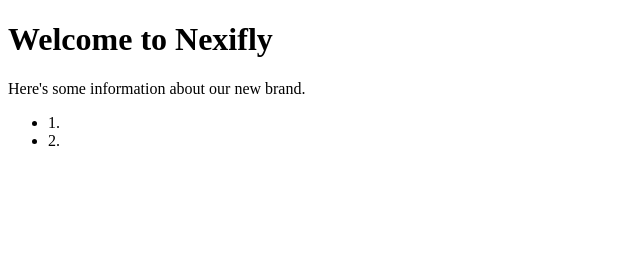
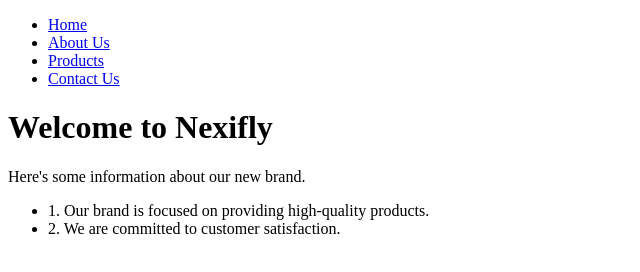
Before and after one commit to lukaszgruca/HelloWorld, a plain HTML site: page index.html in a window 1280 px wide. Shown: the whole page, without its empty margins (0-640 px from the left). Drawn offline with Linux system fonts and the light colour scheme.

Commit message:
Update index.html

```diff
--- a/index.html
+++ b/index.html
@@ -5,11 +5,20 @@
     <title>Nexifly</title>
   </head>
   <body>
+    <nav>
+      <ul>
+        <li><a href="#">Home</a></li>
+        <li><a href="#">About Us</a></li>
+        <li><a href="#">Products</a></li>
+        <li><a href="#">Contact Us</a></li>
+      </ul>
+    </nav>
+
     <h1>Welcome to Nexifly</h1>
     <p>Here's some information about our new brand.</p>
     <ul>
-      <li>1. </li>
-      <li>2. </li>
+      <li>1. Our brand is focused on providing high-quality products.</li>
+      <li>2. We are committed to customer satisfaction.</li>
     </ul>
   </body>
 </html>
```
